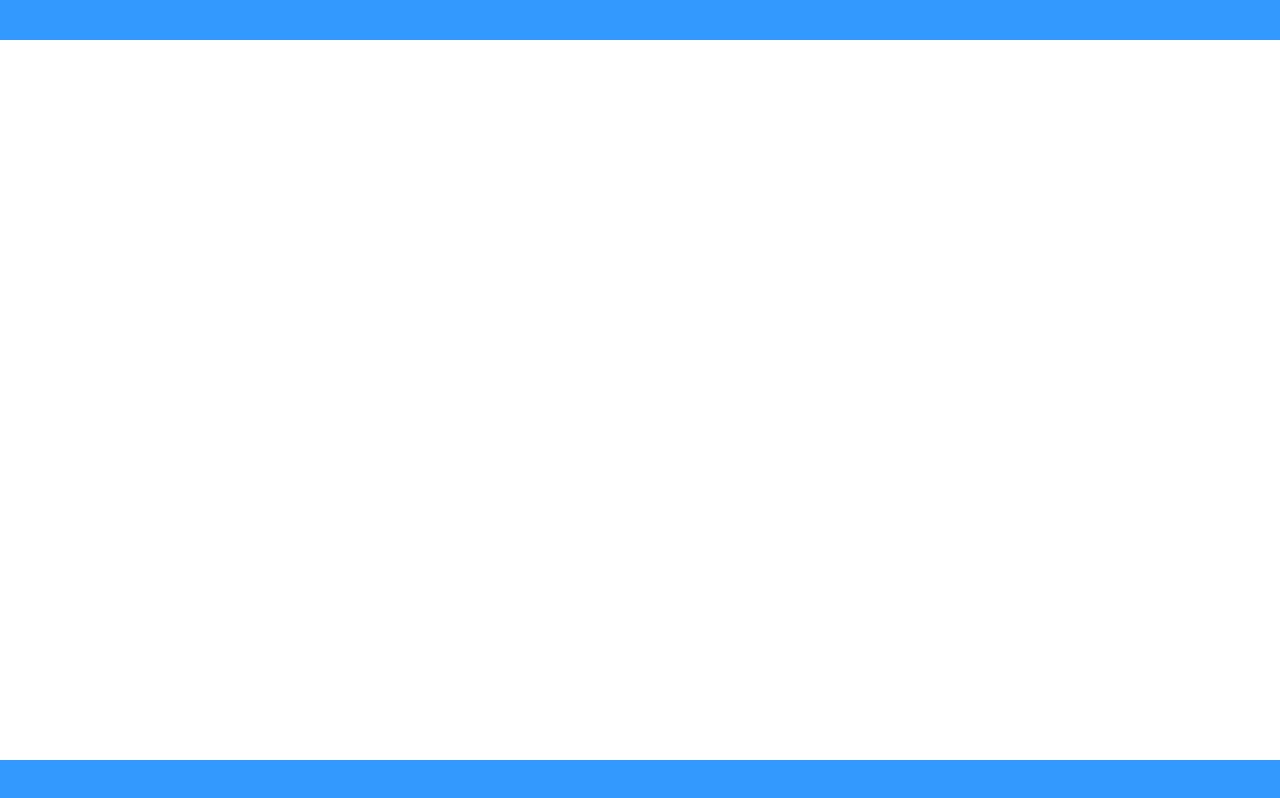
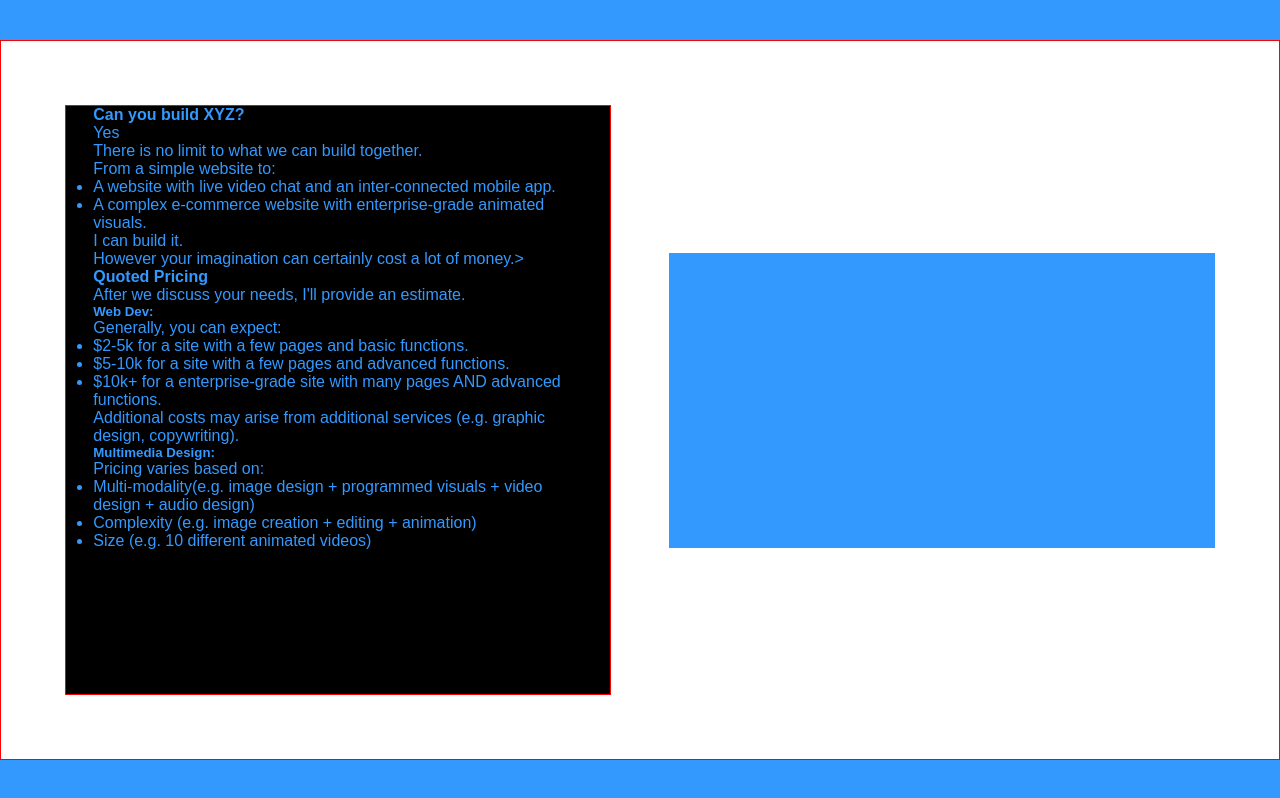
Before and after one commit to virgileblais/contact, a plain HTML site: page index.html in a window 1280 px wide. Drawn offline with Linux system fonts and the light colour scheme.

Commit message:
feat(html, css) create containers and add draft info text + form container

```diff
--- a/index.html
+++ b/index.html
@@ -8,7 +8,42 @@
 	<body>
         <header></header>
         <main>
-            <form></form>
+            <div id="info-container">
+                <div id="service-info-container">
+                    <h4 class="bold">Can you build XYZ?</h4>
+                    <p>Yes</p>
+                    <p>There is no limit to what we can build together.</p>
+                    <p>From a simple website to:</p>
+                    <ul>
+                        <li>A website with live video chat and an inter-connected mobile app.</li>
+                        <li>A complex e-commerce website with enterprise-grade animated visuals.</li>
+                    </ul>
+                    <p>I can build it.</p>
+                    <p>However your imagination can certainly cost a lot of money.>
+                </div>
+                <div id="pricing-info-container">
+                    <h4 class="bold">Quoted Pricing</h4>
+                    <p>After we discuss your needs, I'll provide an estimate.</p>
+                    <h5>Web Dev:</h5>
+                    <p>Generally, you can expect:</p>
+                    <ul>
+                        <li>$2-5k for a site with a few pages and basic functions.</li>
+                        <li>$5-10k for a site with a few pages and advanced functions.</li>
+                        <li>$10k+ for a enterprise-grade site with many pages AND advanced functions.</li>
+                    </ul>
+                    <p>Additional costs may arise from additional services (e.g. graphic design, copywriting).</p>
+                    <h5>Multimedia Design:</h5>
+                    <p>Pricing varies based on:</p>
+                    <ul>
+                        <li>Multi-modality<span class="example">(e.g. image design + programmed visuals + video design + audio design)</span></li>
+                        <li>Complexity <span class="example">(e.g. image creation + editing + animation)</span></li>
+                        <li>Size <span class="example">(e.g. 10 different animated videos)</span></li>
+                    </ul>
+                </div>
+            </div>
+            <div id="form-container">
+                <form></form>
+            </div>
         </main>
 	    <footer></footer>
 	</body>
--- a/styles.css
+++ b/styles.css
@@ -3,17 +3,56 @@
     border: 0;
     padding: 0;
     box-sizing: border-box;
-    text-decoration: none;
     font-family: sans-serif;
-    color: white;
+}
+
+html {
+    height: 100%;
+}
+
+body {
+    height: 100%;
 }
 
 header {
-    position: fixed;
     top: 0;
     width: 100%;
     background-color: #3399ff;
-    height: 5vh;
+    height: 5%;
+}
+
+main {
+    padding-top: 5%;
+    padding-bottom: 5%;
+    padding-left: 5%;
+    padding-right: 5%;
+    width: 100%;
+    height: 90%;
+    display: grid;
+    grid-template-columns: 1fr 1fr;
+    column-gap: 5%;
+
+    border: 1px solid red;
+}
+
+#info-container {
+    width: 100%;
+    height: 100%;
+    padding-left: 5%;
+    padding-right: 5%;
+    grid-column: 1 / 2;
+    color: #3399ff;
+
+    background-color: black;
+    border: 1px solid red;
+}
+
+#form-container {
+    width: 100%;
+    height: 50%;
+    grid-column: 2 / 3;
+    align-self: center;
+    background-color: #3399ff;
 }
 
 footer {
@@ -21,12 +60,5 @@ footer {
     bottom: 0;
     width: 100%;
     background-color: #3399ff;
-    height: 5vh;
+    height: 5%;
 }
-
-/* footer {
-    height: 3vh;
-    width: 100%;
-    bottom: 0;
-    background-color: #3399ff;
-} */
```
Also changed, not shown: 1 other file.
